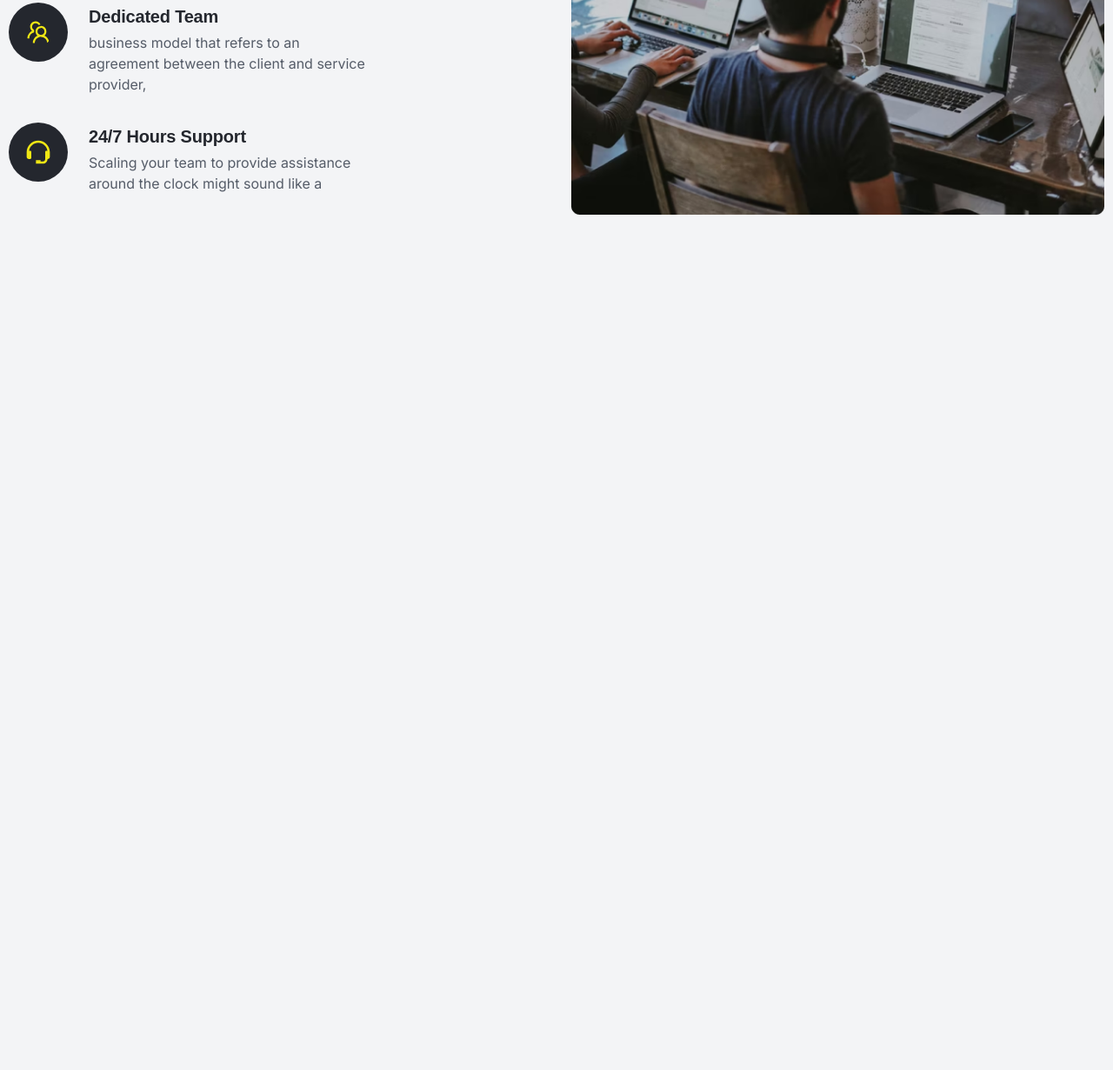
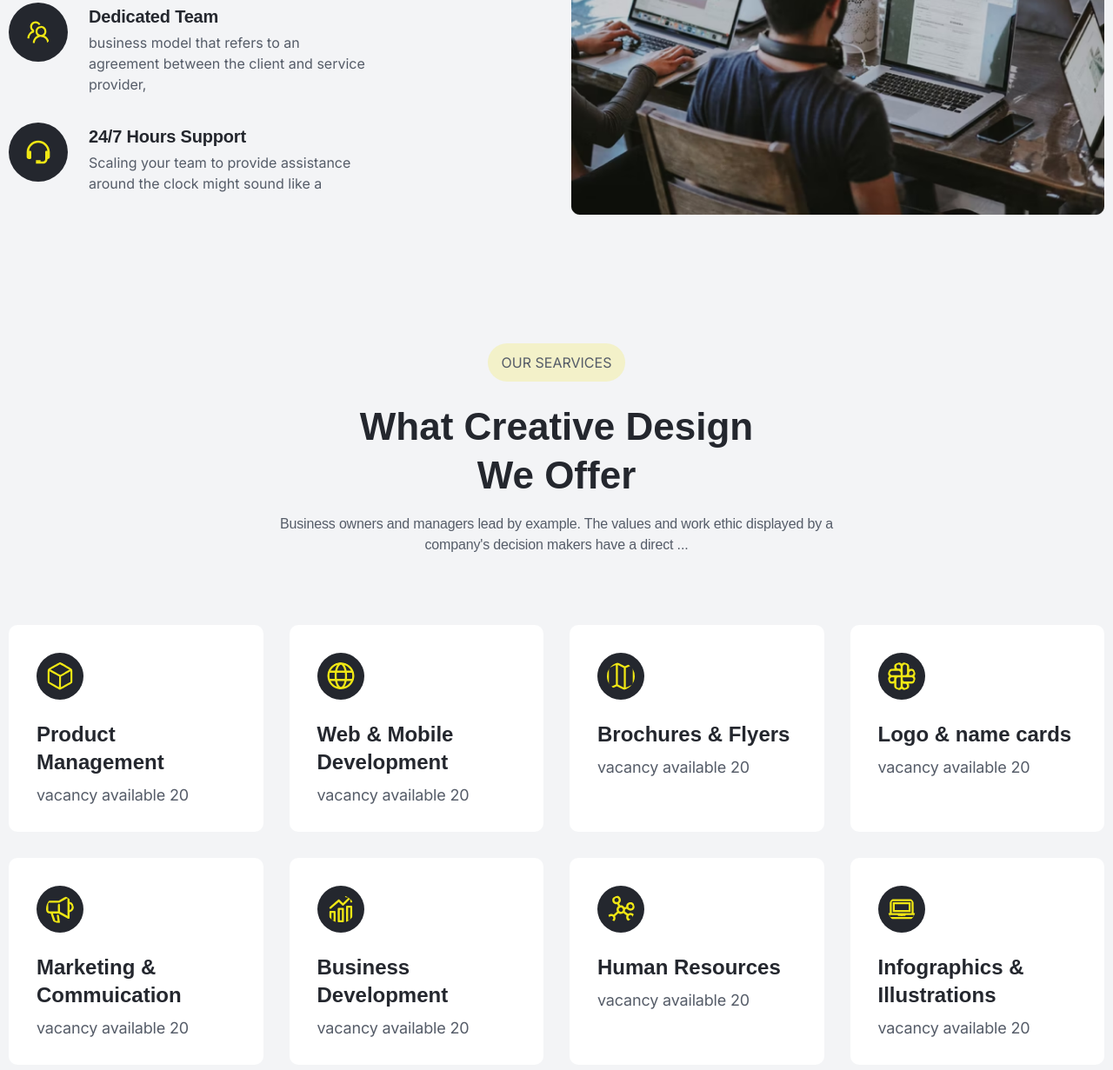
Before and after one commit to progdidi/risecreative, a website: page app/index.html in a window 1280 px wide. Shown: the part 2024-3255 px from the top of the page at 87% size. Before the commit the page ends 2349 px from the top, so only its background shows below. Drawn offline with Linux system fonts and the light colour scheme.

Commit message:
feat: feat services section

```diff
--- a/app/index.html
+++ b/app/index.html
@@ -81,8 +81,8 @@
                     <img src="images/about/about1.png" alt="" class="about-div__media-img">
                 </div>
                 <div class="about-div__info">
-                    <p class="about-div__info-subtitle">About us</p>
-                    <h4 class="about-div__info-title">We are skilled in providing superior services</h4>
+                    <p class="subtitle">About us</p>
+                    <h4 class="section-title">We are skilled in providing superior services</h4>
                     <p class="about-div__info-text">Customer satisfaction is such a key part of many successful businesses. Most companies have</p>
                     <button class="about-div__info-button">Read More</button>
                 </div>
@@ -93,27 +93,27 @@
                     <img src="images/about/about2.png" alt="" class="about-div__media-img">
                 </div>
                 <div class="about-div__info">
-                    <p class="about-div__info-subtitle">Why choose us</p>
-                    <h4 class="about-div__info-title">Expert advising clients
+                    <p class="subtitle">Why choose us</p>
+                    <h4 class="section-title">Expert advising clients
                         On financial challenges</h4>
                     <p class="about-div__info-text">Customer satisfaction is such a key part of many successful businesses. Most companies ,..</p>
 
                     <div class="about-item">
-                        <img src="images/about/icon1.svg" alt="" class="about-item__img">
+                        <img src="images/about/icon1.svg" alt="" class="about-item__img icon">
                         <div>
                             <h6 class="about-item__title">Frist working process</h6>
                             <p class="about-item__descr">Customer satisfaction is such a key part of many successful businesses.</p>
                         </div>
                     </div>
                     <div class="about-item">
-                        <img src="images/about/icon2.svg" alt="" class="about-item__img">
+                        <img src="images/about/icon2.svg" alt="" class="about-item__img icon">
                         <div>
                             <h6 class="about-item__title">Dedicated Team</h6>
                             <p class="about-item__descr">business model that refers to an agreement between the client and service provider,  </p>
                         </div>
                     </div>
                     <div class="about-item">
-                        <img src="images/about/icon3.svg" alt="" class="about-item__img">
+                        <img src="images/about/icon3.svg" alt="" class="about-item__img icon">
                         <div>
                             <h6 class="about-item__title">24/7 Hours Support</h6>
                             <p class="about-item__descr">Scaling your team to provide assistance around the clock might sound like a </p>
@@ -124,6 +124,62 @@
         </div>
     </section>
 
+    <section class="services">
+        <div class="container">
+            <p class="subtitle">our searvices</p>
+            <h4 class="section-title">What Creative Design We Offer</h4>
+            <p class="services__text">Business owners and managers lead by example. The values and work ethic displayed by a company's decision makers have a direct ...</p>
+
+            <div class="services__items">
+                <div class="services-item">
+                    <img src="images/services/serv1.svg" alt="" class="services-item__img icon">
+                    <h6 class="services-item__title">Product
+                        Management</h6>
+                    <p class="services-item__descr">vacancy available 20</p>
+                </div>
+                <div class="services-item">
+                    <img src="images/services/serv2.svg" alt="" class="services-item__img icon">
+                    <h6 class="services-item__title">Web & Mobile
+                        Development</h6>
+                    <p class="services-item__descr">vacancy available 20</p>
+                </div>
+                <div class="services-item">
+                    <img src="images/services/serv3.svg" alt="" class="services-item__img icon">
+                    <h6 class="services-item__title">Brochures & Flyers</h6>
+                    <p class="services-item__descr">vacancy available 20</p>
+                </div>
+                <div class="services-item">
+                    <img src="images/services/serv4.svg" alt="" class="services-item__img icon">
+                    <h6 class="services-item__title">Logo & name cards</h6>
+                    <p class="services-item__descr">vacancy available 20</p>
+                </div>
+                <div class="services-item">
+                    <img src="images/services/serv5.svg" alt="" class="services-item__img icon">
+                    <h6 class="services-item__title">Marketing &
+                        Commuication</h6>
+                    <p class="services-item__descr">vacancy available 20</p>
+                </div>
+                <div class="services-item">
+                    <img src="images/services/serv6.svg" alt="" class="services-item__img icon">
+                    <h6 class="services-item__title">Business
+                        Development</h6>
+                    <p class="services-item__descr">vacancy available 20</p>
+                </div>
+                <div class="services-item">
+                    <img src="images/services/serv7.svg" alt="" class="services-item__img icon">
+                    <h6 class="services-item__title">Human
+                        Resources</h6>
+                    <p class="services-item__descr">vacancy available 20</p>
+                </div>
+                <div class="services-item">
+                    <img src="images/services/serv8.svg" alt="" class="services-item__img icon">
+                    <h6 class="services-item__title">Infographics & Illustrations</h6>
+                    <p class="services-item__descr">vacancy available 20</p>
+                </div>
+            </div>
+        </div>
+    </section>
+
     <script src="js/main.js"></script>
 </body>
 </html>
--- a/app/scss/_global.scss
+++ b/app/scss/_global.scss
@@ -37,6 +37,24 @@ section {
     margin: 0 auto;
 }
 
+.subtitle {
+    background: rgba(240, 231, 20, 0.2);
+    border-radius: 1000px;
+    padding: 10px 16px;
+    width: fit-content;
+    margin-bottom: 24px;
+    text-transform: uppercase;
+}
+
+.section-title {
+    font-family: var(--second-family);
+    font-weight: 600;
+    font-size: 44px;
+    line-height: 127%;
+    color: #24272e;
+    margin-bottom: 16px;
+}
+
 .yellow-btn {
     border-radius: 100px;
     background-color: var(--yellow-color);
@@ -46,3 +64,11 @@ section {
     line-height: 150%;
     color: var(--dark-color);
 }
+
+.icon {
+    background-color: #24272e;
+    border-radius: 50%;
+    display: flex;
+    justify-content: center;
+    align-items: center;
+}
--- a/app/scss/blocks/_about.scss
+++ b/app/scss/blocks/_about.scss
@@ -17,22 +17,8 @@
 }
 .about-div__info {
     width: 628px;
-    &-subtitle {
-        background: rgba(240, 231, 20, 0.2);
-        border-radius: 1000px;
-        padding: 10px 16px;
-        width: fit-content;
-        margin-bottom: 24px;
-        text-transform: uppercase;
-    }
-    &-title {
-        font-family: var(--second-family);
-        font-weight: 600;
-        font-size: 44px;
-        line-height: 127%;
-        color: #24272e;
-        margin-bottom: 16px;
-    }
+
+
     &-text {
         margin-bottom: 40px;
     }
@@ -49,11 +35,6 @@
     &__img {
         width: 68px;
         height: 68px;
-        background-color: #24272e;
-        border-radius: 50%;
-        display: flex;
-        justify-content: center;
-        align-items: center;
         padding: 18px;
     }
     &__title {
--- /dev/null
+++ b/app/scss/blocks/_services.scss
@@ -0,0 +1,59 @@
+.services {
+    .subtitle {
+        margin: 0 auto;
+        text-align: center;
+        margin-bottom: 24px;
+    }
+    .section-title {
+        text-align: center;
+        width: 500px;
+        margin: 0 auto;
+        margin-bottom: 16px;
+    }
+    .services__text {
+        font-family: var(--second-family);
+        font-weight: 300;
+        letter-spacing: -0.01em;
+        text-align: center;
+        width: 670px;
+        margin: 0 auto;
+        margin-bottom: 80px;
+    }
+    .services__items {
+        display: grid;
+        grid-template-columns: repeat(4, 1fr);
+        gap: 30px;
+        .services-item {
+            border-radius: 10px;
+            padding: 32px;
+            background-color: #fff;
+            transition: all 0.3s;
+            &__img {
+                width: 54px;
+                height: 54px;
+                padding: 11px;
+                margin-bottom: 24px;
+            }
+            &__title {
+                font-family: var(--second-family);
+                font-weight: 600;
+                font-size: 24px;
+                line-height: 133%;
+                color: #24272e;
+                margin-bottom: 12px;
+            }
+            &__descr {
+                font-size: 18px;
+                line-height: 111%;
+                letter-spacing: -0.01em;
+            }
+
+            &:hover {
+                transform: scale(1.05);
+                box-shadow: 0 30px 50px -10px rgba(152, 151, 151, 0.37);
+            }
+        }
+    }
+
+
+}
--- a/app/scss/style.scss
+++ b/app/scss/style.scss
@@ -6,3 +6,4 @@
 //blocks
 @import './blocks/header';
 @import './blocks/about';
+@import './blocks/services';
```
Also changed, not shown: app/css/style.min.css, app/images/services/serv1.svg (added), app/images/services/serv2.svg (added), app/images/services/serv3.svg (added), app/images/services/serv4.svg (added), app/images/services/serv5.svg (added), app/images/services/serv6.svg (added), app/images/services/serv7.svg (added), app/images/services/serv8.svg (added).
